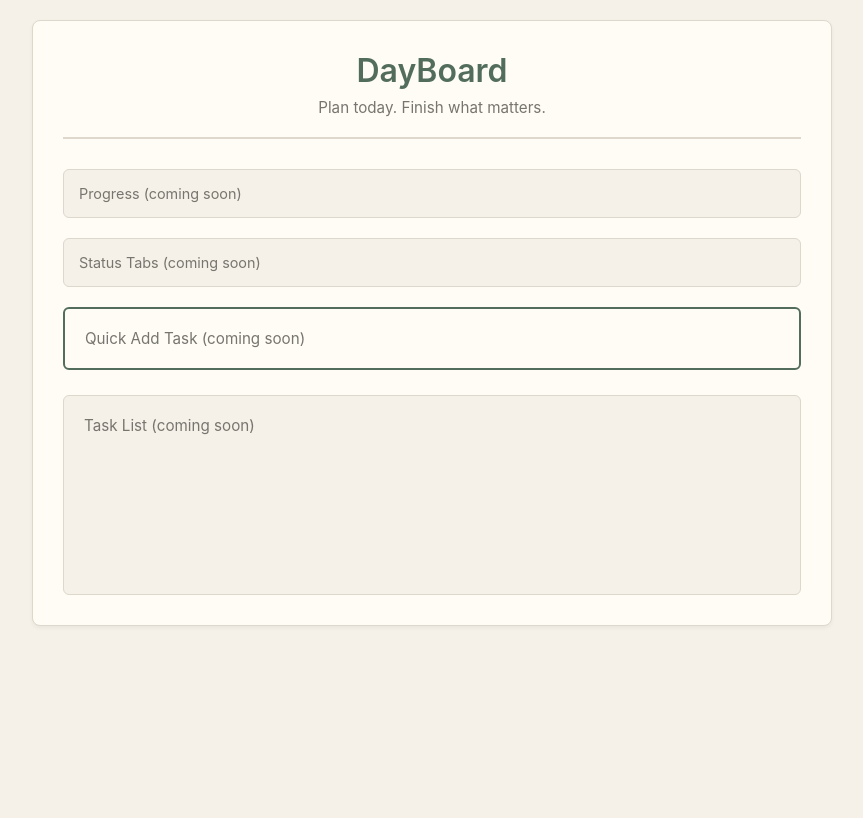
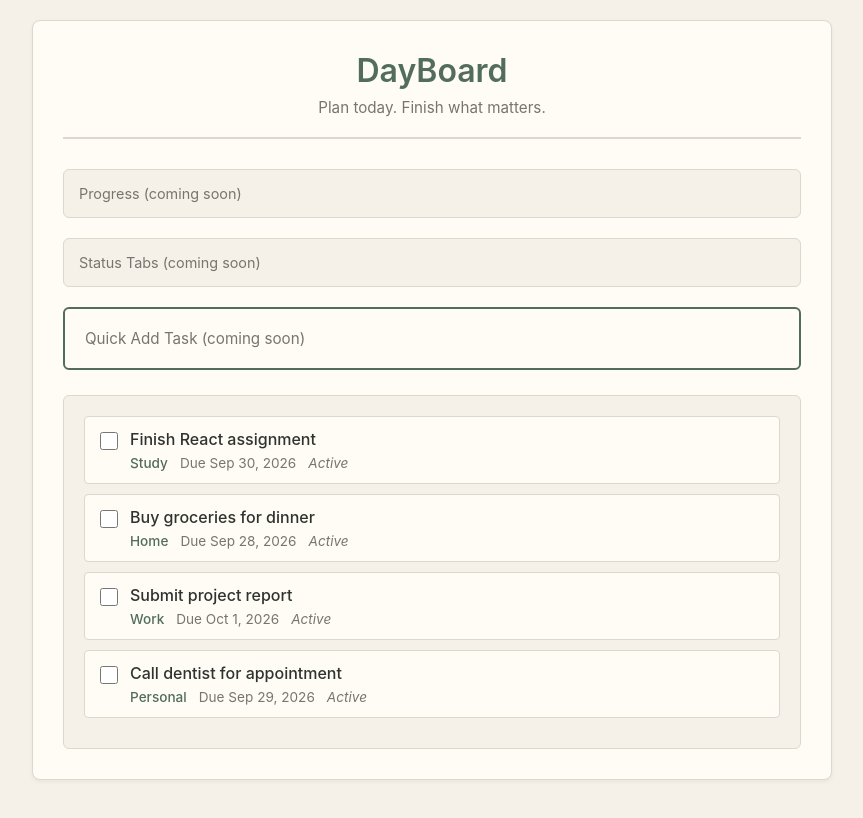
Before and after one commit to bindubasnet2007-droid/bindu_todo, a React (Create React App) app: page / in a window 1280 px wide. Shown: the top 818 px of the page, without its empty margins (208-1071 px from the left). Built offline with nearby package versions, Linux system fonts and the light colour scheme; the HTML template or start-up script is replaced by a standard one.

Commit message:
display tasks using planner components

```diff
--- a/src/App.js
+++ b/src/App.js
@@ -1,3 +1,4 @@
+import { useState } from 'react';
 import TopBar from './components/TopBar';
 import ProgressInfo from './components/ProgressInfo';
 import StatusTabs from './components/StatusTabs';
@@ -5,6 +6,41 @@ import QuickAdd from './components/QuickAdd';
 import TaskSection from './components/TaskSection';
 
 function App() {
+  const [tasks, setTasks] = useState([
+    {
+      id: 1,
+      text: "Finish React assignment",
+      category: "Study",
+      dueDate: "2026-09-30",
+      completed: false,
+      createdAt: "2026-09-28"
+    },
+    {
+      id: 2,
+      text: "Buy groceries for dinner",
+      category: "Home",
+      dueDate: "2026-09-28",
+      completed: false,
+      createdAt: "2026-09-28"
+    },
+    {
+      id: 3,
+      text: "Submit project report",
+      category: "Work",
+      dueDate: "2026-10-01",
+      completed: false,
+      createdAt: "2026-09-28"
+    },
+    {
+      id: 4,
+      text: "Call dentist for appointment",
+      category: "Personal",
+      dueDate: "2026-09-29",
+      completed: false,
+      createdAt: "2026-09-28"
+    }
+  ]);
+
   return (
     <div className="app-container">
       <div className="main-content">
@@ -12,7 +48,7 @@ function App() {
         <ProgressInfo />
         <StatusTabs />
         <QuickAdd />
-        <TaskSection />
+        <TaskSection tasks={tasks} />
       </div>
     </div>
   );
--- a/src/components/TaskRow.js
+++ b/src/components/TaskRow.js
@@ -1,7 +1,27 @@
-function TaskRow() {
+function TaskRow({ task }) {
+  const formatDate = (dateString) => {
+    const date = new Date(dateString);
+    const options = { year: 'numeric', month: 'short', day: 'numeric' };
+    return date.toLocaleDateString('en-US', options);
+  };
+
   return (
     <div className="task-row">
-      <p>Task Row (placeholder)</p>
+      <div className="task-row-content">
+        <input
+          type="checkbox"
+          checked={task.completed}
+          readOnly
+        />
+        <div className="task-details">
+          <div className="task-text">{task.text}</div>
+          <div className="task-meta">
+            <span className="task-category">{task.category}</span>
+            <span className="task-date">Due {formatDate(task.dueDate)}</span>
+            <span className="task-status">Active</span>
+          </div>
+        </div>
+      </div>
     </div>
   );
 }
--- a/src/components/TaskSection.js
+++ b/src/components/TaskSection.js
@@ -1,7 +1,11 @@
-function TaskSection() {
+import TaskRow from './TaskRow';
+
+function TaskSection({ tasks }) {
   return (
     <div className="task-section">
-      <p>Task List (coming soon)</p>
+      {tasks.map((task) => (
+        <TaskRow key={task.id} task={task} />
+      ))}
     </div>
   );
 }
--- a/src/index.css
+++ b/src/index.css
@@ -121,14 +121,55 @@ body {
 
 /* Task Row */
 .task-row {
-  padding: 15px;
+  padding: 12px 15px;
   background-color: #FFFCF5;
   border: 1px solid #DDD7CC;
   border-radius: 4px;
   margin-bottom: 10px;
 }
 
-.task-row p {
+.task-row-content {
+  display: flex;
+  align-items: flex-start;
+  gap: 12px;
+}
+
+.task-row input[type="checkbox"] {
+  margin-top: 3px;
+  width: 18px;
+  height: 18px;
+  cursor: pointer;
+  accent-color: #526D5B;
+}
+
+.task-details {
+  flex: 1;
+}
+
+.task-text {
+  font-size: 1rem;
+  color: #2F332F;
+  margin-bottom: 6px;
+  font-weight: 500;
+}
+
+.task-meta {
+  display: flex;
+  gap: 12px;
+  flex-wrap: wrap;
+  font-size: 0.85rem;
+}
+
+.task-category {
+  color: #526D5B;
+  font-weight: 500;
+}
+
+.task-date {
   color: #77756F;
-  font-size: 0.9rem;
 }
+
+.task-status {
+  color: #77756F;
+  font-style: italic;
+}
```
